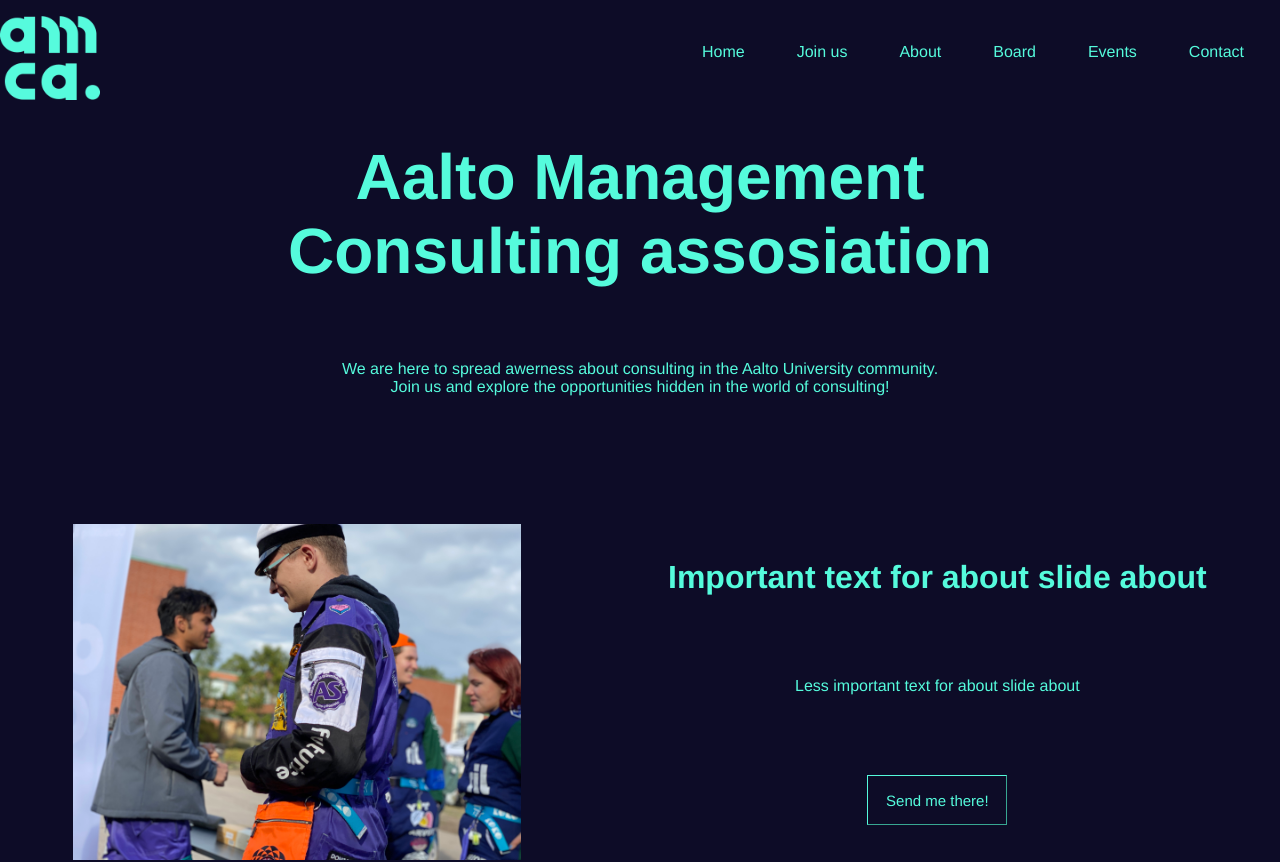
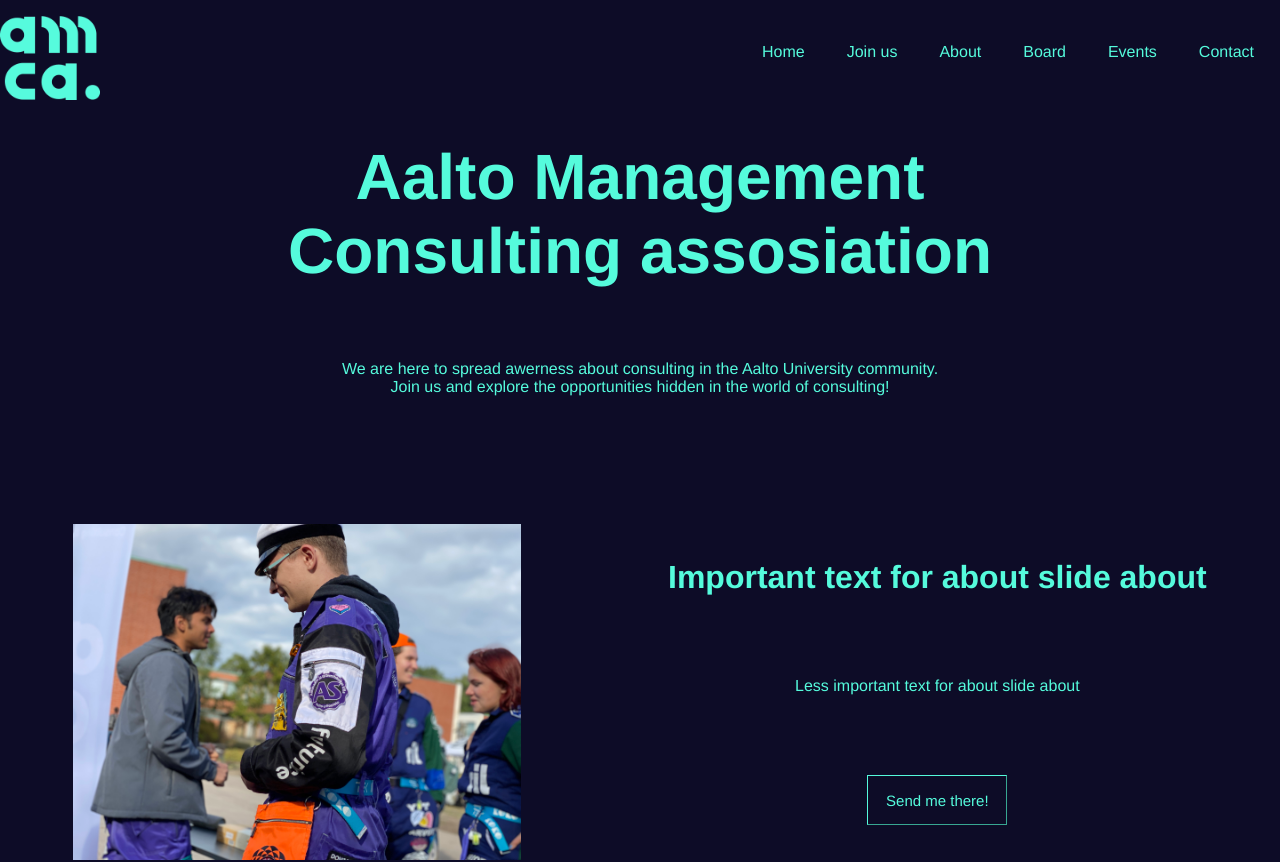
Before and after one commit to Sdfeagt/amca-website, a React (Create React App) app: page / in a window 1280 px wide. Shown: the top 862 px of the page. Built offline with nearby package versions, Linux system fonts and the light colour scheme.

Commit message:
Fixed a bug with underline css

```diff
--- a/src/styles/Header.css
+++ b/src/styles/Header.css
@@ -18,34 +18,34 @@
   justify-content: space-between;
   font-family: "Helvetica";
   display: inline-flex;
-  margin: 10px;
+  width: -webkit-max-content;
+  width: -moz-max-content;
+  width: max-content;
+  padding-inline: 5px;
 }
 .Nav a {
+  color: rgb(85, 251, 220);
+  position: relative;
+  text-decoration: none;
   display: block;
-  text-decoration: none;
-  color: rgb(85, 251, 220);
   padding: 2vh 2vh;
 }
-.Nav a:hover {
-  display: inline-block;
-  position: relative;
-  color: rgb(85, 251, 220);
-}
-.Nav a:after {
+.Nav a::before {
   content: "";
   position: absolute;
   width: 100%;
-  transform: scaleX(0);
   height: 2px;
+  border-radius: 4px;
+  background-color: rgb(85, 251, 220);
   bottom: 0;
   left: 0;
-  background-color: rgb(85, 251, 220);
-  transform-origin: bottom right;
-  transition: transform 0.25s ease-out;
+  transform-origin: right;
+  transform: scaleX(0);
+  transition: transform 0.3s ease-in-out;
 }
-.Nav a:hover:after {
+.Nav a:hover::before {
+  transform-origin: left;
   transform: scaleX(1);
-  transform-origin: bottom left;
 }
 
 body {
--- a/src/styles/Header.scss
+++ b/src/styles/Header.scss
@@ -18,37 +18,35 @@
         justify-content: space-between;
         font-family:'Helvetica';
         display: inline-flex;
-        margin:10px;
+        width:max-content;
+        padding-inline: 5px;
     }
     a {
+      color: $green_main;
+      position: relative;
+      text-decoration: none;
       display: block;
-        text-decoration: none;
-        color: $green_main;
       padding: 2vh 2vh;
 
     }
 
-    a:hover{
-        display: inline-block;
-        position: relative;
-        color: $green_main;
-      }
-
-      a:after {
+    a::before {
       content: '';
       position: absolute;
       width: 100%;
-        transform: scaleX(0);
       height: 2px;
+      border-radius: 4px;
+      background-color: $green_main;
       bottom: 0;
       left: 0;
-        background-color: $green_main;
-        transform-origin: bottom right;
-        transition: transform 0.25s ease-out;
+      transform-origin: right;
+      transform: scaleX(0);
+      transition: transform .3s ease-in-out;
     }
-      a:hover:after {
+
+    a:hover::before {
+      transform-origin: left;
       transform: scaleX(1);
-        transform-origin: bottom left;
     }
 }
 
```
Also changed, not shown: 1 other file (tests, documents, lock files or other folders). Lines whose indentation alone changed are shown as unchanged.
